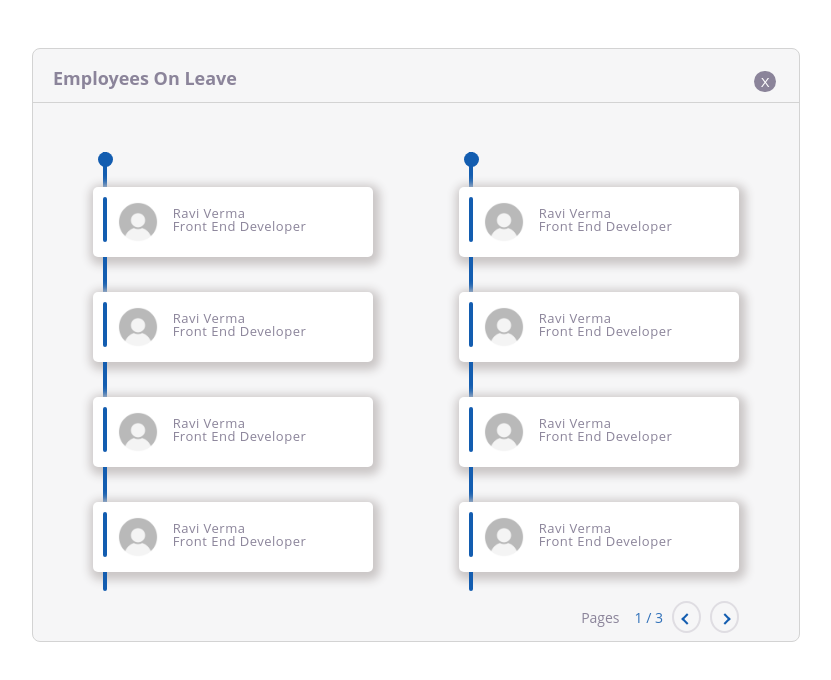
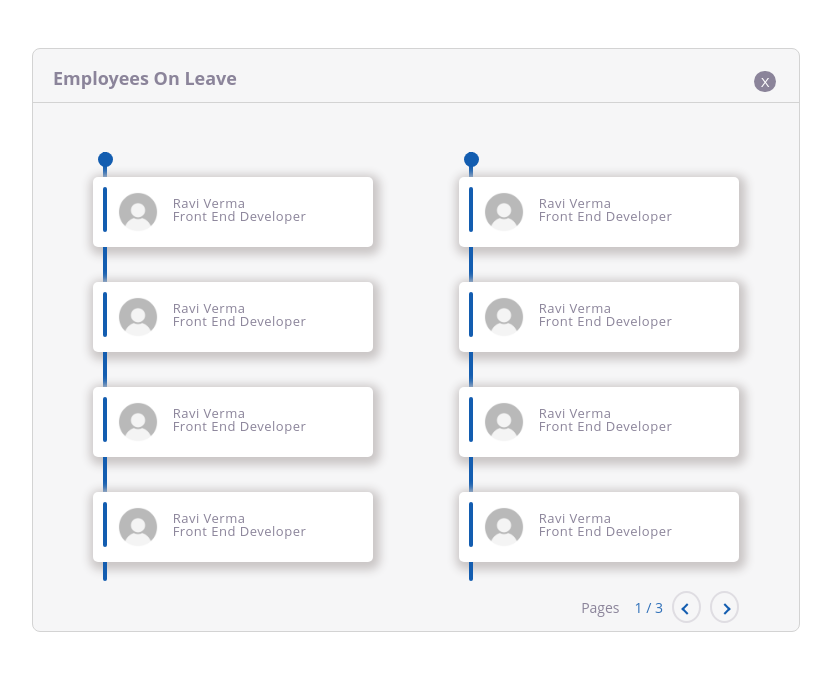
Before and after one commit to Sarita-Dangi-Internship/fuse-HRM, a React (Create React App) app: page / in a window 1280 px wide. Shown: the top 680 px of the page, without its empty margins (224-1055 px from the left). Built offline with nearby package versions, Linux system fonts and the light colour scheme.

Commit message:
edit some css for display of line

```diff
--- a/src/component/employeeOnLeave.js
+++ b/src/component/employeeOnLeave.js
@@ -62,7 +62,11 @@ const EmpBox = (state) => {
       {state.map((emp, i) => {
         return (
           <div key={i}>
-            <div className="line line_out_box"></div>
+            <div
+              className={`${
+                i === 0 || i === 1 ? "line_first" : "line"
+              } line_out_box`}
+            ></div>
             <div className="emp_detail">
               <div className="line line_in_box"></div>
               <div className="emp_avatar">
--- a/src/styles/layouts/employeeOnLeave.scss
+++ b/src/styles/layouts/employeeOnLeave.scss
@@ -62,6 +62,11 @@
   width: 4px;
   height: 35px;
 }
+.line_first {
+  background: #135db0;
+  width: 4px;
+  height: 25px;
+}
 .line_in_box {
   height: 44.86px;
   border-radius: 5px;
```
